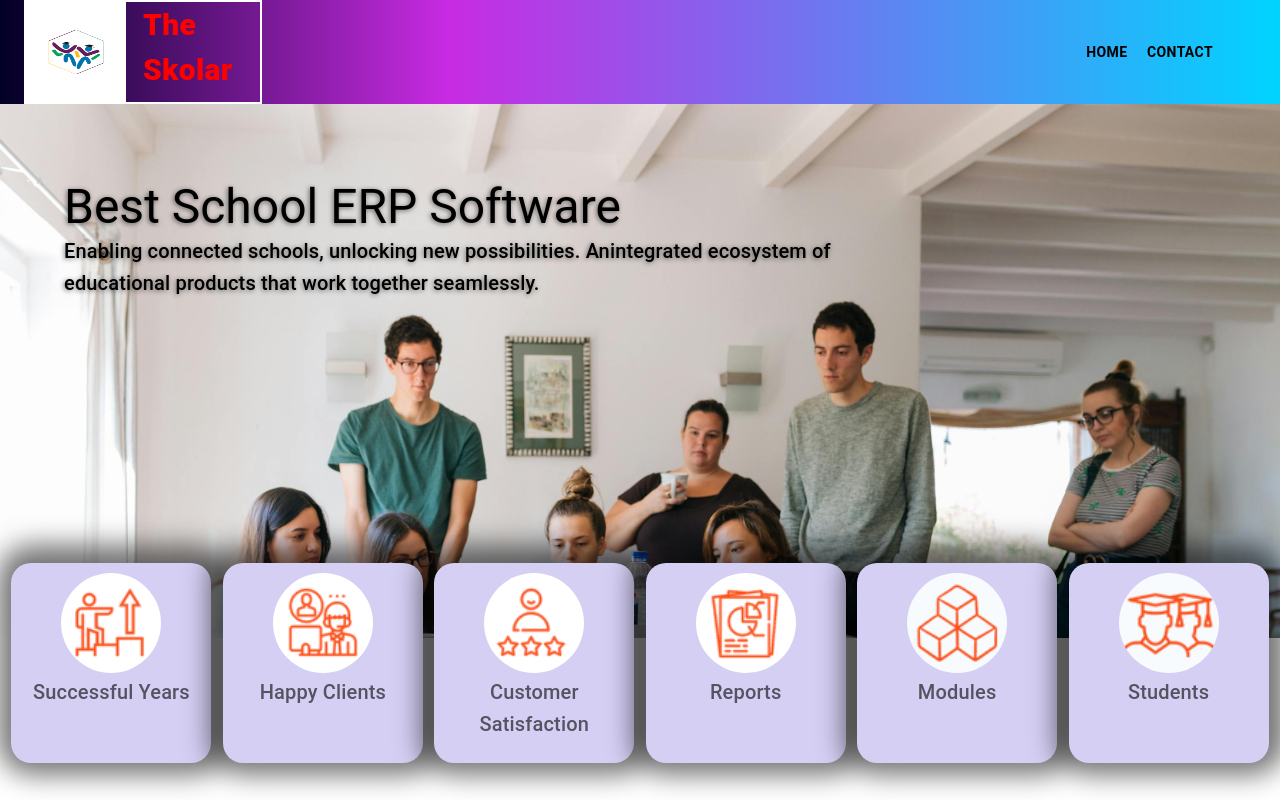
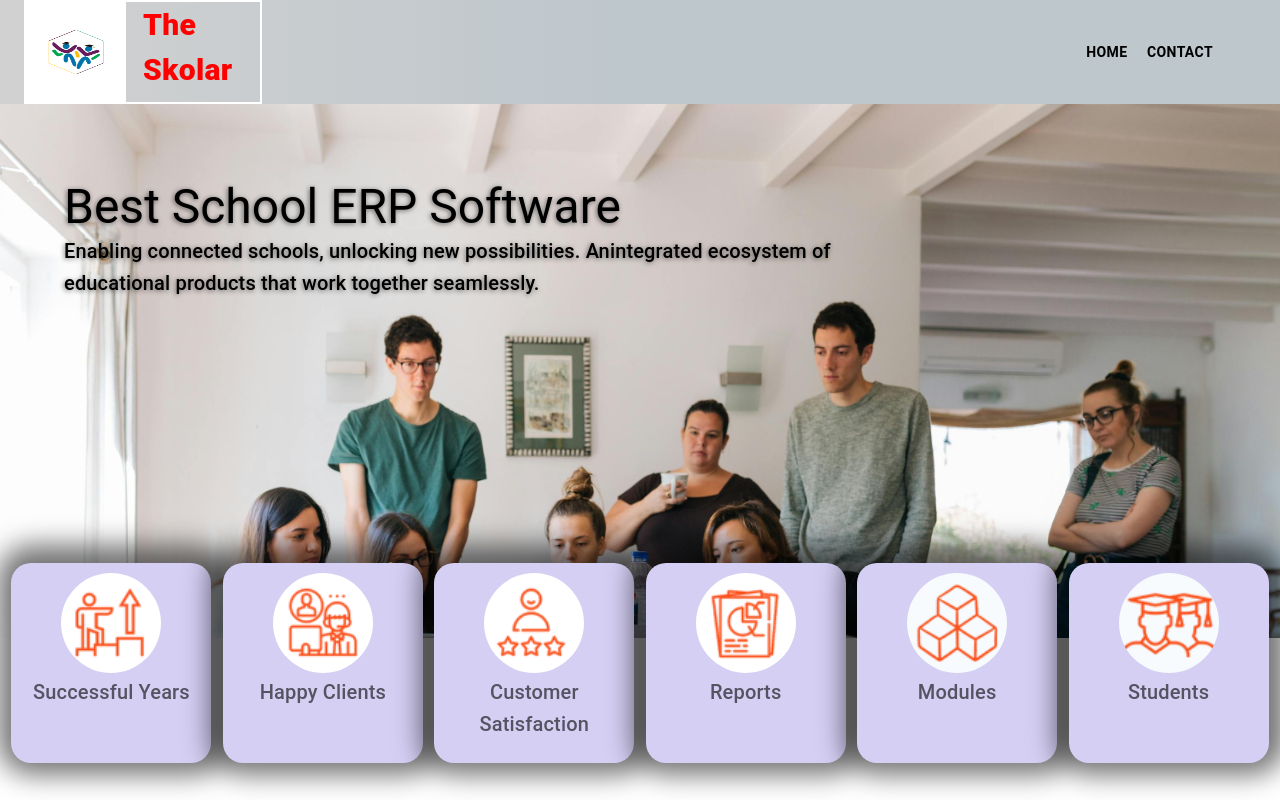
Before and after one commit to ahmadaafaq/skolar-erp, a React (Vite) app: page / in a window 1280 px wide. Shown: the top 800 px of the page. Built offline with nearby package versions, Linux system fonts and the light colour scheme.

Commit message:
app bar color change

```diff
--- a/src/components/appbar/Appbar.jsx
+++ b/src/components/appbar/Appbar.jsx
@@ -18,7 +18,8 @@ function ResponsiveAppBar() {
         sx={{
           padding: "0 60px 0 45px",
           background:
-            "linear-gradient(90deg, rgba(2,0,36,1) 0%, rgba(200,43,227,1) 35%, rgba(0,212,255,1) 100%)",
+          "linear-gradient(90deg, rgba(209,209,209,1) 0%, rgba(190,199,204,1) 48%);"
+          // ,linear-gradient(90deg, rgba(224,238,240,1) 0%, rgba(224,238,240,1) 56%)
         }}
       >
         <Toolbar disableGutters>
```
